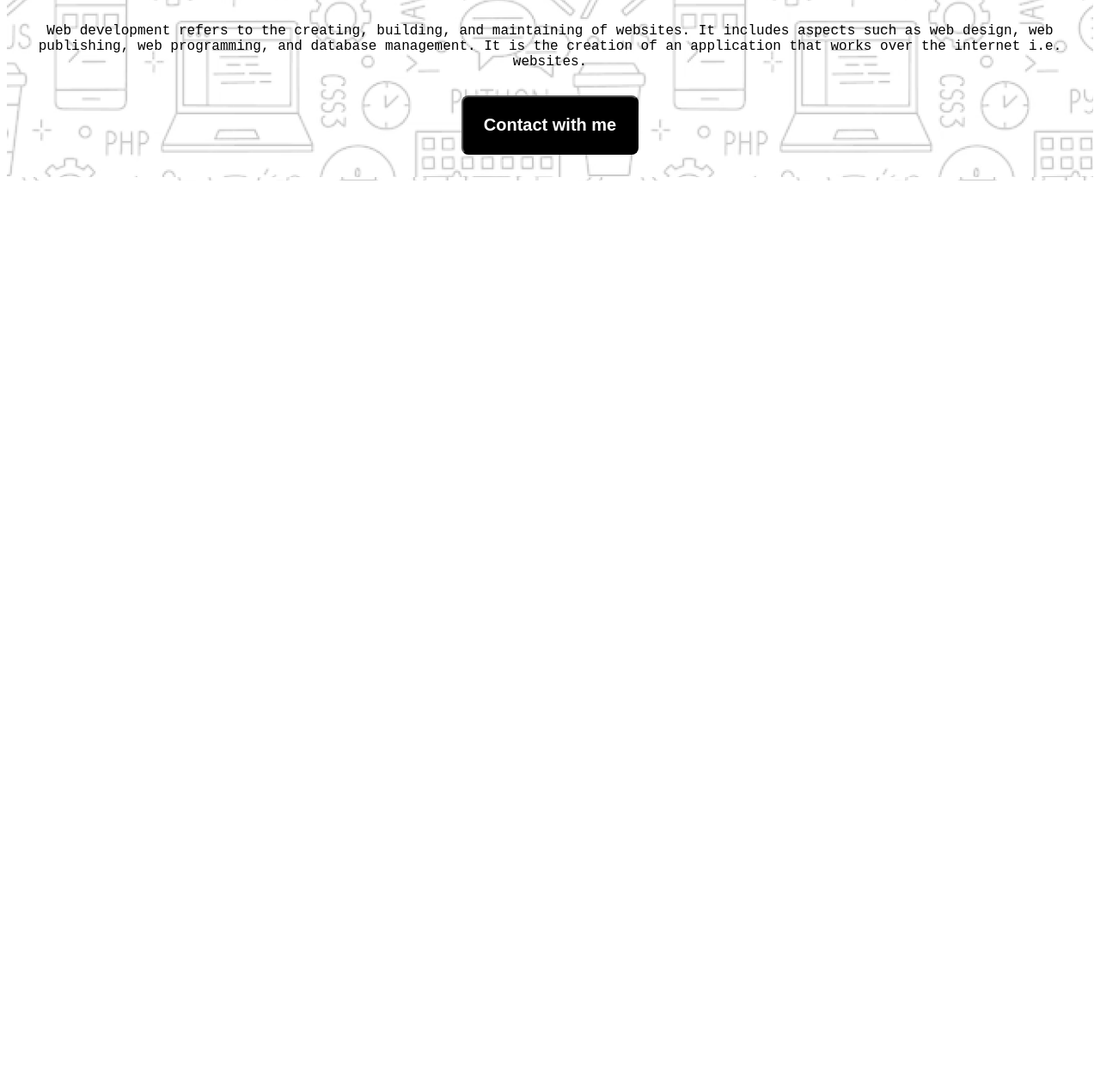
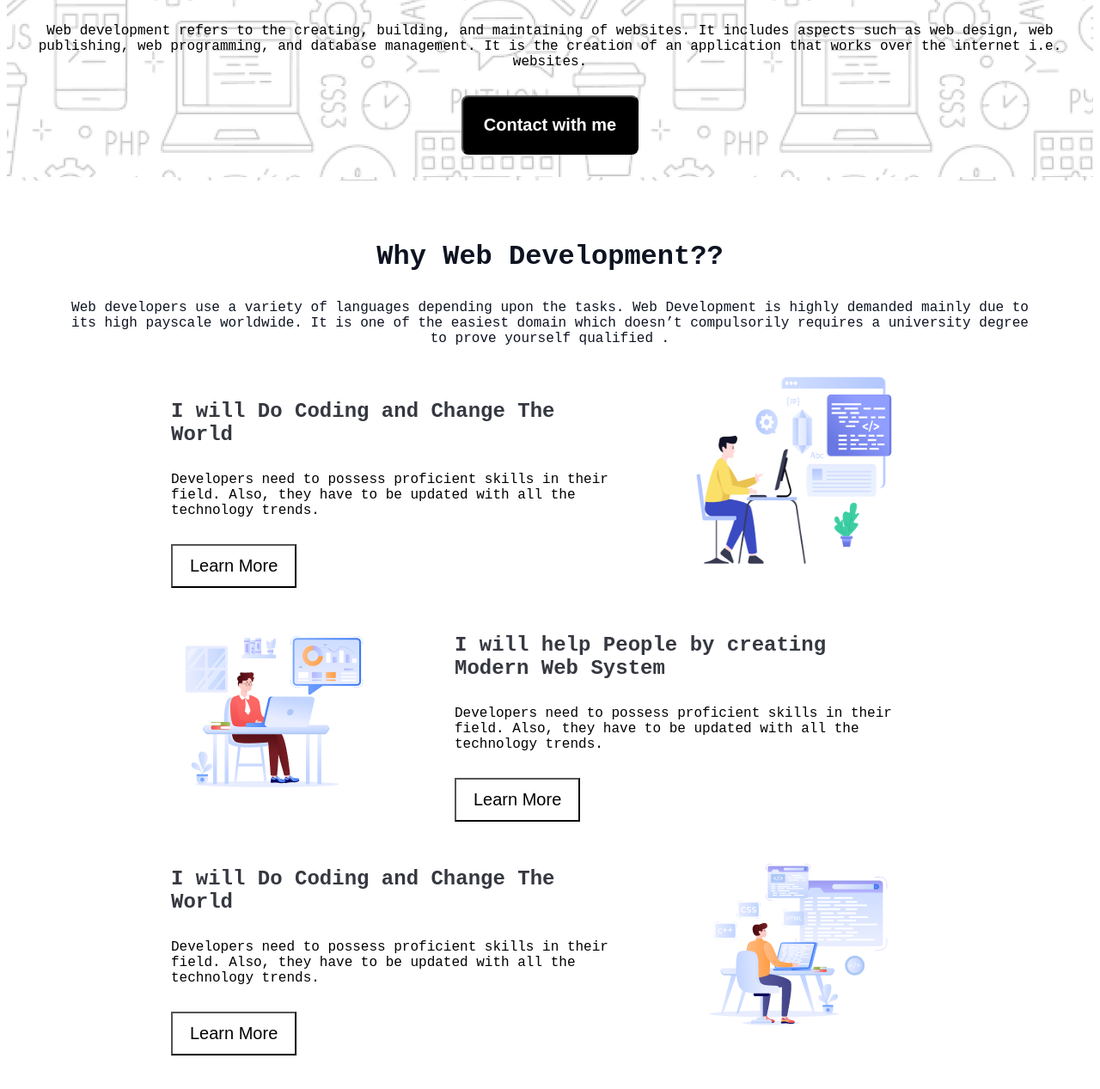
Before and after one commit to foujia00/web-assignment-1, a plain HTML site: page index.html in a window 1280 px wide. Shown: the part 613-1880 px from the top of the page at 86% size. Before the commit the page ends 831 px from the top, so only its background shows below. Drawn offline with Linux system fonts and the light colour scheme; a web font is replaced by a local one.

Commit message:
section-1

```diff
--- a/index.html
+++ b/index.html
@@ -26,6 +26,33 @@
 
     </header>
     <main>
+        <section class="why">
+            <h3 class="section-title">Why Web Development??</h3>
+            <p class="section-text">Web developers use a variety of languages depending upon the tasks. Web Development is highly demanded mainly due to its high payscale worldwide. It is one of the easiest domain which doesn’t compulsorily requires a university degree to prove yourself qualified .</p>
+             <div class="why-full">
+            <div class="i-will">
+                   <div class="i-1"> <h5 class="i-will-title">I will Do Coding and Change The World</h5>
+                    <p class="i-will-p">Developers need to possess proficient skills in their field. Also, they have to be updated with all the technology trends.</p>
+                    <button class="btn-primary">Learn More</button></div>
+                    <img class="i-img" src="assets/Layer_1.png" alt="">
+                </div>
+                <div class="i-will">
+                    <img class="i-img" src="assets/Group 3.png" alt="">
+                    <div class="i-2"><h5 class="i-will-title">I will help People by creating Modern Web System</h5>
+                    <p class="i-will-p">Developers need to possess proficient skills in their field. Also, they have to be updated with all the technology trends.</p>
+                    <button class="btn-primary">Learn More</button></div>
+                </div>
+                <div class="i-will">
+                    <div class="i-3">
+                        <h5 class="i-will-title">I will Do Coding and Change The World</h5>
+                        <p class="i-will-p">Developers need to possess proficient skills in their field. Also, they have to be updated with all the technology trends. </p>
+                        <button class="btn-primary">Learn More</button>
+                    </div>
+                    <img class="i-img" src="assets/Group 4.png" alt="">
+                </div>
+
+                </div></div>
+        </section>
 
     </main>
     <footer>
--- a/styles/web.css
+++ b/styles/web.css
@@ -7,6 +7,17 @@
 /*shared*/
 .text-color{
     color: #0D1321;
+}
+.section-title{
+    font-size: 32px;
+    font-weight: bolder;
+    color: #0D1321;
+}
+.section-text{
+    font-size: 16px;
+    font-weight: 400;
+    color: #0D1321;
+
 }
 /*Nav*/
 nav{
@@ -52,3 +63,56 @@ nav{
     text-align: center;
     background-image: url(../assets/Hero-bg.png);
 }
+/*main*/
+main{
+    max-width: 1140px;
+    margin: 0 auto;
+}
+/*why*/
+.i-will-title{
+    font-size: 24px;
+    font-weight: bold;
+    color: #353840;
+    margin: 30px 0;
+}
+.i-will-p{
+    font-size: 16px;
+    font-weight: 400;
+    margin: 30px 0;
+}
+.btn-primary{
+    font-size: 20px;
+    font-weight: 400;
+    padding: 12px 20px ;
+    background-color: white;
+
+}
+.i-will{
+    display: flex;
+    width: 850px ;
+    height: 240px;
+    justify-content: space-between;
+    margin: 32px 32px;
+    text-align: start;
+}
+.i-img{
+    width: 240px;
+    height: 240px;
+}
+.why{
+    text-align: center;
+    margin: 70px 0;
+}
+.why-full{
+    text-align: center;
+    margin: 0 97px;
+}
+.i-1{
+    margin-right: 90px;
+}
+.i-2{
+    margin-left: 90px;
+}
+.i-3{
+    margin-right: 90px;
+}
```
